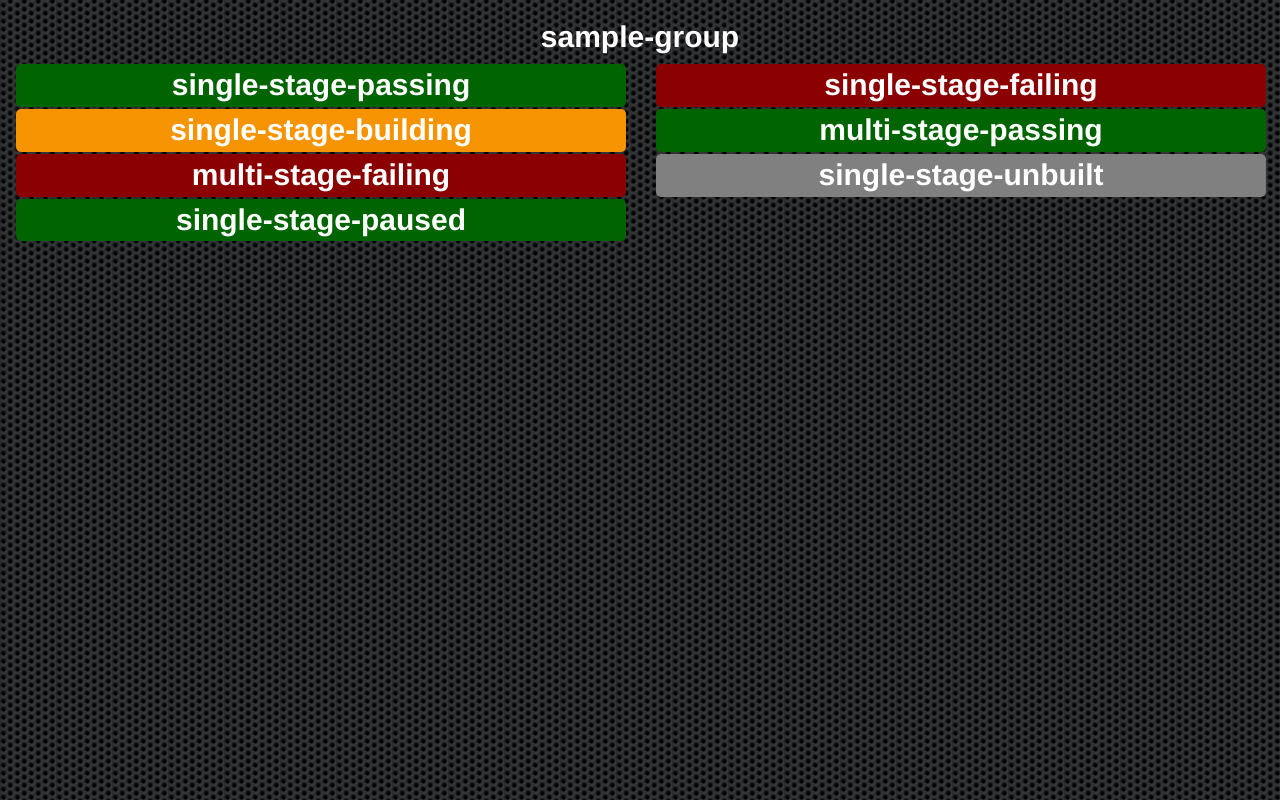
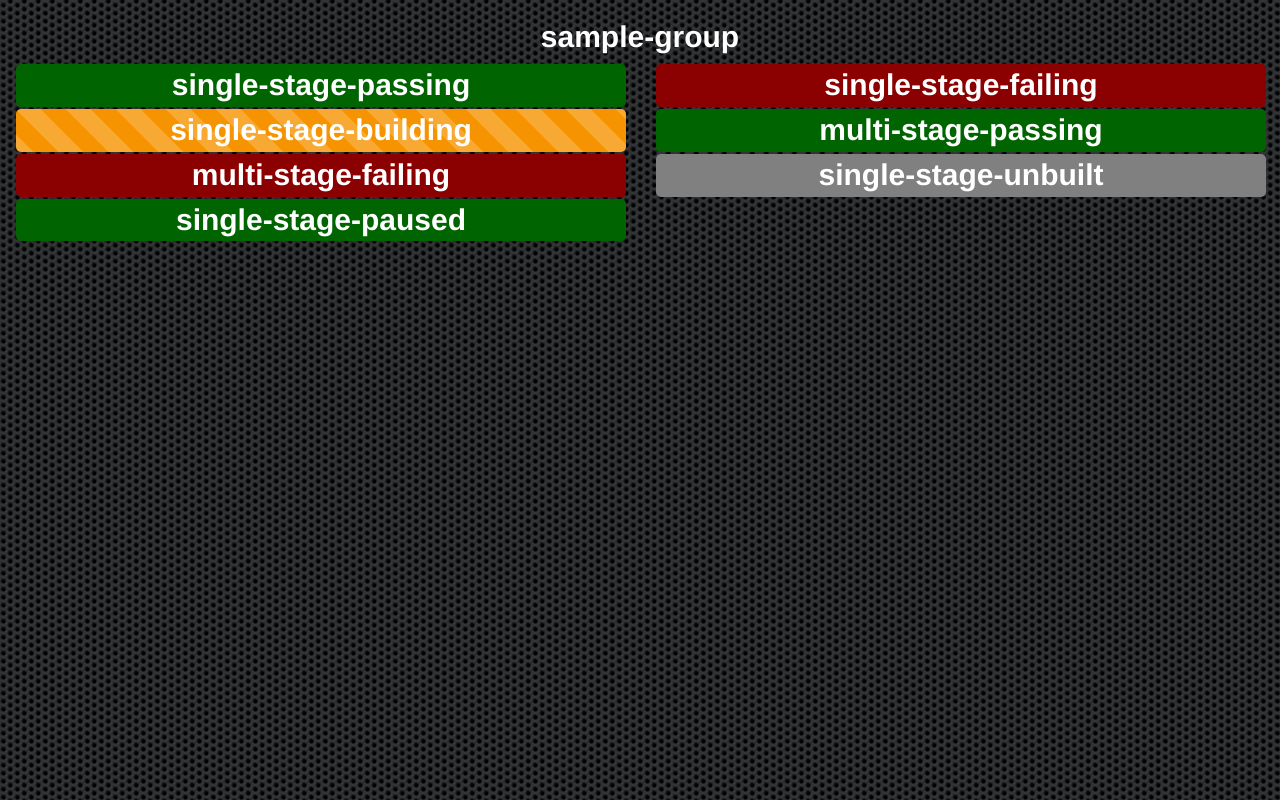
Before and after one commit to mgreensmith/gocd-dashboard, a plain HTML site: page index.html in a window 1280 px wide. Drawn offline with nearby package versions, Linux system fonts and the light colour scheme.

Commit message:
add fancy striped effect to building pipelines

```diff
--- a/css/main.css
+++ b/css/main.css
@@ -24,3 +24,33 @@ h2, a, a:link, a:hover, a:visited, a:active, a:focus {
 .build-failed { background-color: darkred;}
 .build-building { background-color: #f59400;}
 .build-none { background-color: gray;}
+
+/*
+ * Striped background patterns inspired by Lea Verou
+ * http://lea.verou.me/2010/12/checkered-stripes-other-background-patterns-with-css3-gradients/
+ */
+.build-building {
+    -webkit-background-size: 50px 50px;
+    -moz-background-size:    50px 50px;
+    background-size:         50px 50px; /* Controls the size of the stripes */
+    background-image: -webkit-gradient(linear, 0 100%, 100% 0,
+      color-stop(.25, rgba(255, 255, 255, .2)), color-stop(.25, transparent),
+      color-stop(.5, transparent), color-stop(.5, rgba(255, 255, 255, .2)),
+      color-stop(.75, rgba(255, 255, 255, .2)), color-stop(.75, transparent),
+      to(transparent));
+    background-image: -webkit-linear-gradient(45deg, rgba(255, 255, 255, .2) 25%, transparent 25%,
+      transparent 50%, rgba(255, 255, 255, .2) 50%, rgba(255, 255, 255, .2) 75%,
+      transparent 75%, transparent);
+    background-image: -moz-linear-gradient(45deg, rgba(255, 255, 255, .2) 25%, transparent 25%,
+      transparent 50%, rgba(255, 255, 255, .2) 50%, rgba(255, 255, 255, .2) 75%,
+      transparent 75%, transparent);
+    background-image: -ms-linear-gradient(45deg, rgba(255, 255, 255, .2) 25%, transparent 25%,
+      transparent 50%, rgba(255, 255, 255, .2) 50%, rgba(255, 255, 255, .2) 75%,
+      transparent 75%, transparent);
+    background-image: -o-linear-gradient(45deg, rgba(255, 255, 255, .2) 25%, transparent 25%,
+      transparent 50%, rgba(255, 255, 255, .2) 50%, rgba(255, 255, 255, .2) 75%,
+      transparent 75%, transparent);
+    background-image: linear-gradient(45deg, rgba(255, 255, 255, .2) 25%, transparent 25%,
+      transparent 50%, rgba(255, 255, 255, .2) 50%, rgba(255, 255, 255, .2) 75%,
+      transparent 75%, transparent);
+}
```
